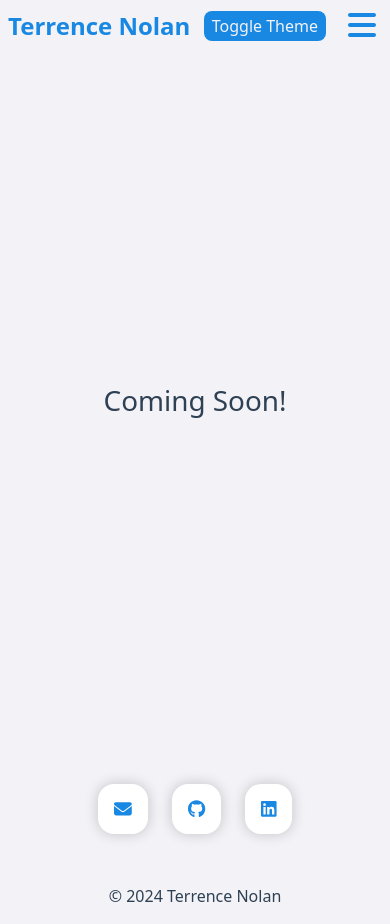
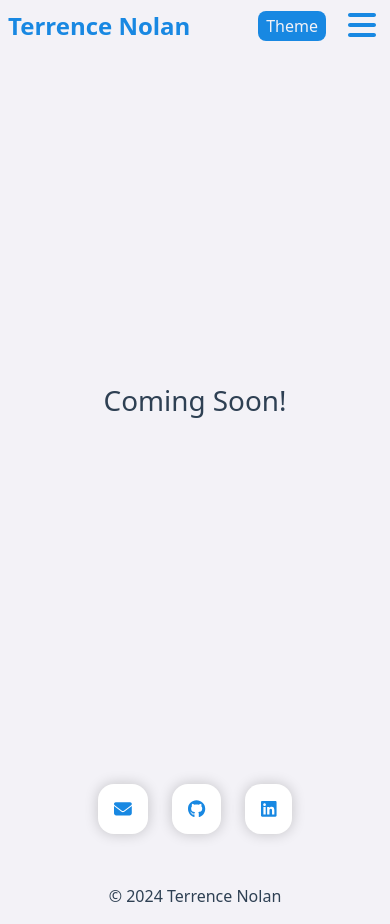
Before and after one commit to terrence-nolan/terrence-nolan, a React (Create React App) app: page /projects in a window 390 px wide. Built offline with nearby package versions, Linux system fonts and the light colour scheme.

Commit message:
shorten for mobile too

```diff
--- a/src/components/Header/Header.js
+++ b/src/components/Header/Header.js
@@ -115,7 +115,7 @@ const Header = ({ scrolled, toggleTheme, theme }) => {
                 </div>
                 <div className={styles.mobileHeaderButtons}>
                     <button onClick={toggleTheme} className={styles.themeButton}>
-                        Toggle Theme
+                        Theme
                     </button>
                     <button
                         onClick={openNav}
```
